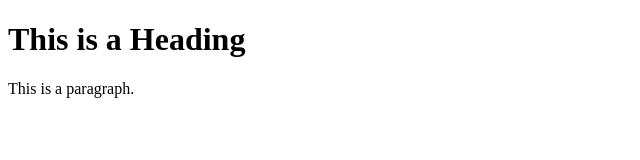
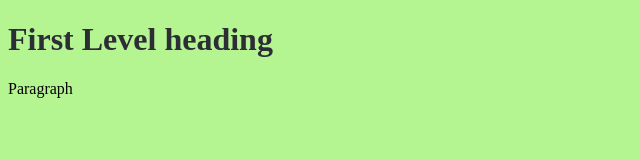
Before and after one commit to AndreyVasylyuk/rsschool-cv, a plain HTML site: page index.html in a window 1280 px wide. Shown: the whole page, without its empty margins (0-640 px from the left). Drawn offline with Linux system fonts and the light colour scheme.

Commit message:
fix: change index.html

```diff
--- a/index.html
+++ b/index.html
@@ -1,12 +1,11 @@
 <!DOCTYPE html>
-<html>
-<head>
-<title>Page Title</title>
-</head>
+<html lang="en">
+    <head>
+        <title>CV Page</title>
+        <link rel="stylesheet" href="style.css">
+    </head>
 <body>
-
-<h1>This is a Heading</h1>
-<p>This is a paragraph.</p>
-
+    <h1>First Level heading</h1>
+    <p>Paragraph</p>
 </body>
 </html>
```
